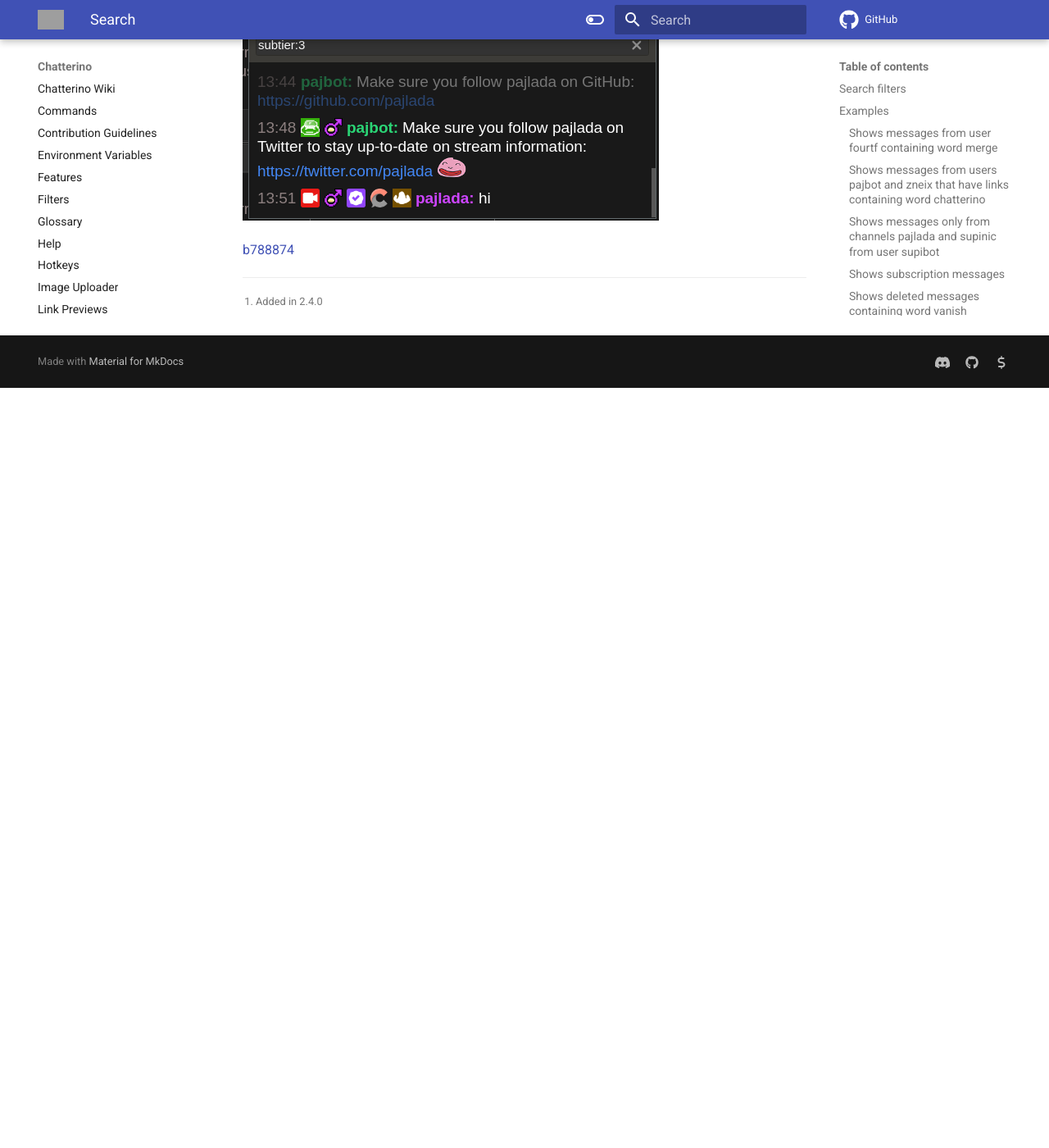
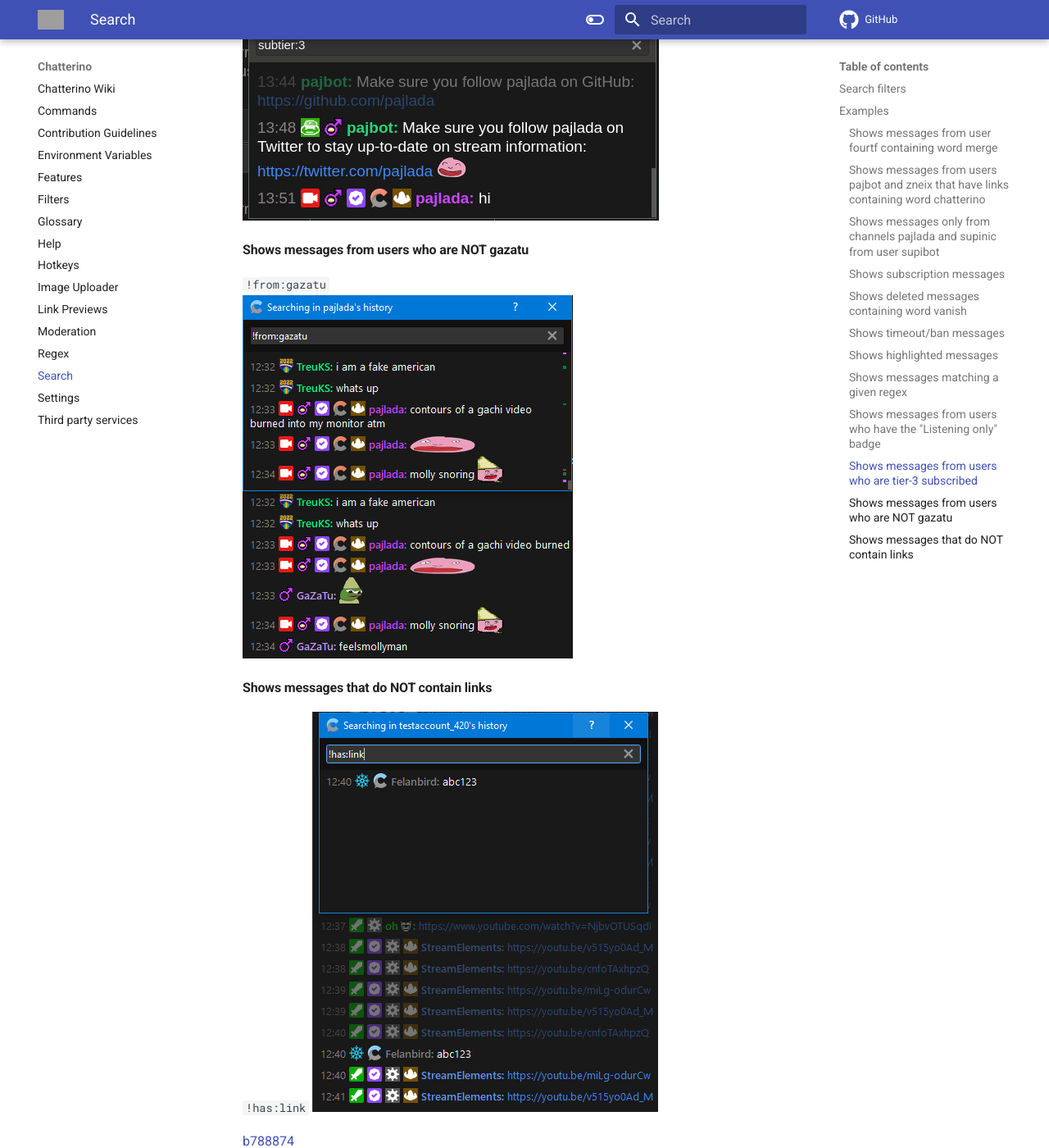
Before and after one commit to Chatterino/wiki, an MkDocs documentation site: the page built from docs/Search.md, in a window 1280 px wide and 1400 px high, scrolled down 4324 px. Shown: the whole window at 82% size. Built offline with MkDocs 1.6.1 and Material for MkDocs 9.7.7, drawn with Linux system fonts in a browser that asks for light colours; comment, search, counter and statistics services are not loaded; before the commit the page ends 4797 px from its top, so only the background shows below that; grey boxes are pictures that could not be loaded.

Commit message:
Add examples

```diff
--- a/docs/Search.md
+++ b/docs/Search.md
@@ -70,6 +70,14 @@
 `subtier:3`
 ![`subtier:3`](images/search/example-subtier-3.png)
 
+#### Shows messages from users who are **NOT** gazatu
+`!from:gazatu`
+![`!from:gazatu`](images/search/example-negate-search-1.png)
+
+#### Shows messages that do **NOT** contain links
+`!has:link`
+![`!has:link`](images/search/example-negate-search-2.png)
+
 [^1]: Added in 2.4.0
 
 [b788874](https://github.com/Chatterino/chatterino2/commit/b788874)
```
Also changed, not shown: docs/images/search/example-negate-search-1.png (added), docs/images/search/example-negate-search-2.png (added).
